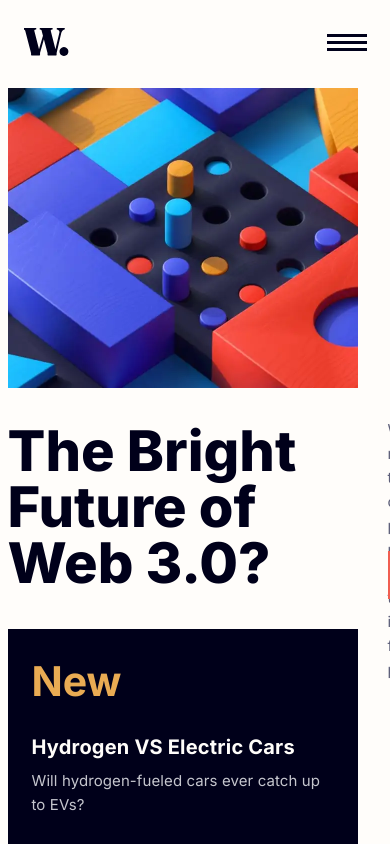
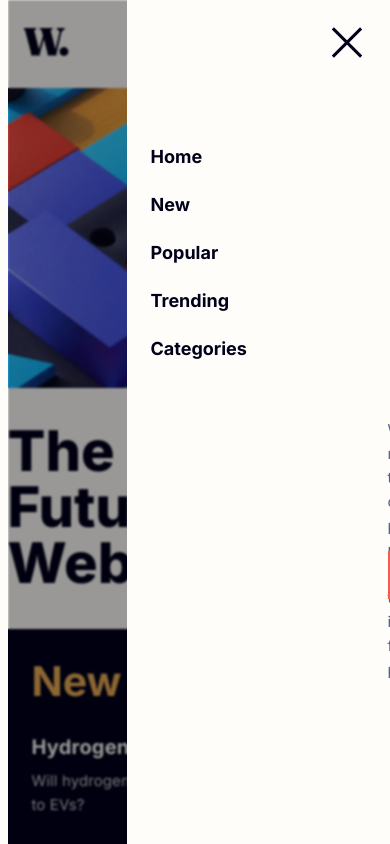
Before and after one commit to khoncharov/FM-News-homepage, a website built with Vite: page index.html in a window 390 px wide. Both pictures are taken after a click on the button 344 px from the left and 42 px from the top of the page. Shown: the top 844 px of the page. Built offline with nearby package versions, Linux system fonts and the light colour scheme.

Commit message:
feat: add menu initial layout

```diff
--- a/index.html
+++ b/index.html
@@ -11,12 +11,7 @@
       <header class="header container">
         <div class="header__container">
           <a href="./" class="header__logo">
-            <img
-              src="./assets/svg/logo.svg"
-              alt="Site logo"
-              width="65"
-              height="40"
-            />
+            <img src="./assets/svg/logo.svg" alt="Site logo" width="65" height="40" />
           </a>
           <nav class="header__navigation">
             <ul class="menu">
@@ -40,22 +35,45 @@
         </div>
         <div class="header__container-mobile">
           <a href="./" class="header__logo">
+            <img src="./assets/svg/logo.svg" alt="Site logo" width="45" height="28" />
+          </a>
+          <button class="header__menu-btn" type="button" id="btn-menu-open">
             <img
-              src="./assets/svg/logo.svg"
-              alt="Site logo"
-              width="45"
-              height="28"
-            />
-          </a>
-          <button class="menu-btn" type="button">
-            <img
-              src="./public/assets/svg/icon-menu.svg"
+              src="./assets/svg/icon-menu.svg"
               alt="Menu button"
               width="40"
               height="17"
             />
           </button>
         </div>
+        <nav class="mobile-navigation" id="mobile-navigation">
+          <div class="mobile-navigation__container mobile-navigation__container_visible">
+            <button
+              class="mobile-navigation__close-btn"
+              type="button"
+              id="btn-menu-close"
+            >
+              <img src="./assets/svg/icon-menu-close.svg" alt="Close button" />
+            </button>
+            <ul class="mobile-navigation__menu">
+              <li class="mobile-navigation__item">
+                <a href="#" class="mobile-navigation__link">Home</a>
+              </li>
+              <li class="mobile-navigation__item">
+                <a href="#" class="mobile-navigation__link">New</a>
+              </li>
+              <li class="mobile-navigation__item">
+                <a href="#" class="mobile-navigation__link">Popular</a>
+              </li>
+              <li class="mobile-navigation__item">
+                <a href="#" class="mobile-navigation__link">Trending</a>
+              </li>
+              <li class="mobile-navigation__item">
+                <a href="#" class="mobile-navigation__link">Categories</a>
+              </li>
+            </ul>
+          </div>
+        </nav>
       </header>
 
       <main class="main container">
@@ -68,13 +86,11 @@
               width="730"
               height="300"
             />
-            <h1 class="main-article__top-title">
-              The Bright Future of Web 3.0?
-            </h1>
+            <h1 class="main-article__top-title">The Bright Future of Web 3.0?</h1>
             <p class="main-article__text text-default-p">
-              We dive into the next evolution of the web that claims to put the
-              power of the platforms back into the hands of the people. But is
-              it really fulfilling its promise?
+              We dive into the next evolution of the web that claims to put the power of
+              the platforms back into the hands of the people. But is it really fulfilling
+              its promise?
             </p>
             <a href="#" class="main-article__link-btn">Read more</a>
           </article>
@@ -95,8 +111,7 @@
               <a class="aside-bar__card-inner" href="#">
                 <h3 class="aside-bar__title">The Downsides of AI Artistry</h3>
                 <p class="aside-bar__text">
-                  What are the possible adverse effects of on-demand AI image
-                  generation?
+                  What are the possible adverse effects of on-demand AI image generation?
                 </p>
               </a>
             </div>
@@ -105,8 +120,8 @@
               <a class="aside-bar__card-inner" href="#">
                 <h3 class="aside-bar__title">Is VC Funding Drying Up?</h3>
                 <p class="aside-bar__text">
-                  Private funding by VC firms is down 50% YOY. We take a look at
-                  what that means.
+                  Private funding by VC firms is down 50% YOY. We take a look at what that
+                  means.
                 </p>
               </a>
             </div>
@@ -175,9 +190,7 @@
           </span>
           <span class="text-default-p">
             Coded by:
-            <a href="https://github.com/khoncharov" target="_blank">
-              Konstantin
-            </a>
+            <a href="https://github.com/khoncharov" target="_blank"> Konstantin </a>
           </span>
         </div>
       </footer>
--- a/src/main.ts
+++ b/src/main.ts
@@ -1 +1,13 @@
-import "./style.scss";
+import './style.scss';
+
+const openMenuBtn = document.querySelector('#btn-menu-open') as HTMLButtonElement;
+const closeMenuBtn = document.querySelector('#btn-menu-close') as HTMLButtonElement;
+const menuContainer = document.querySelector('#mobile-navigation') as HTMLElement;
+
+openMenuBtn.addEventListener('click', () => {
+  menuContainer.classList.toggle('mobile-navigation_active');
+});
+
+closeMenuBtn.addEventListener('click', () => {
+  menuContainer.classList.toggle('mobile-navigation_active');
+});
--- a/src/styles/_header.scss
+++ b/src/styles/_header.scss
@@ -1,5 +1,6 @@
 .header {
   height: $header-height;
+  position: relative;
 
   @media screen and (max-width: $width-desktop) {
     height: $header-height-mobile;
@@ -39,6 +40,16 @@
     display: flex;
     align-items: center;
   }
+
+  &__menu-btn {
+    width: 4.5rem;
+    height: 2.8rem;
+    background-color: inherit;
+    display: flex;
+    justify-content: flex-end;
+    align-items: center;
+    cursor: pointer;
+  }
 }
 
 .menu {
@@ -58,11 +69,57 @@
   }
 }
 
-.menu-btn {
-  width: 4.5rem;
-  height: 2.8rem;
-  background-color: $off-white;
-  display: flex;
-  justify-content: flex-end;
-  align-items: center;
+.mobile-navigation {
+  display: none;
+  position: absolute;
+  top: 0;
+  left: 0;
+  right: 0;
+  backdrop-filter: blur(1px) brightness(0.6);
+  height: 0;
+  transition: $transition-x1;
+
+  @media screen and (max-width: $width-desktop) {
+    display: block;
+    opacity: 0;
+    visibility: hidden;
+
+    &_active {
+      height: 100vh;
+      opacity: 1;
+      visibility: visible;
+    }
+  }
+
+  &__container {
+    position: absolute;
+    top: 0;
+    right: 0;
+    height: 100vh;
+    width: 25.6rem;
+    background-color: $off-white;
+    padding: 14.3rem 2.4rem 0 2.4rem;
+  }
+
+  &__close-btn {
+    background-color: inherit;
+    position: absolute;
+    top: 2.7rem;
+    right: 2rem;
+    cursor: pointer;
+  }
+
+  &__item {
+    margin-bottom: 2.1rem;
+  }
+
+  &__link {
+    display: block;
+    @include font(1.8rem, $very-dark-blue, 150%, $font-weight-medium);
+  }
 }
+
+/*
+mobile-navigation_active
+mobile-navigation__container_visible
+*/
```
